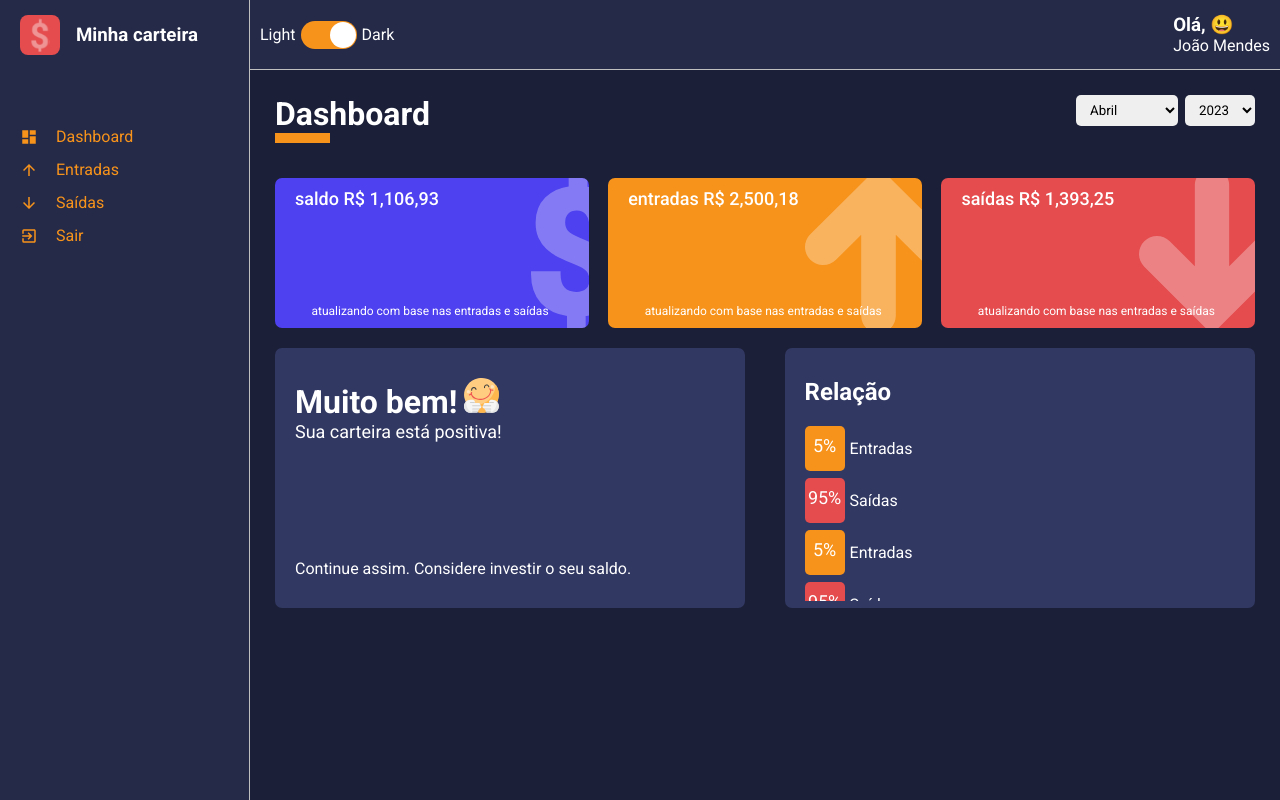
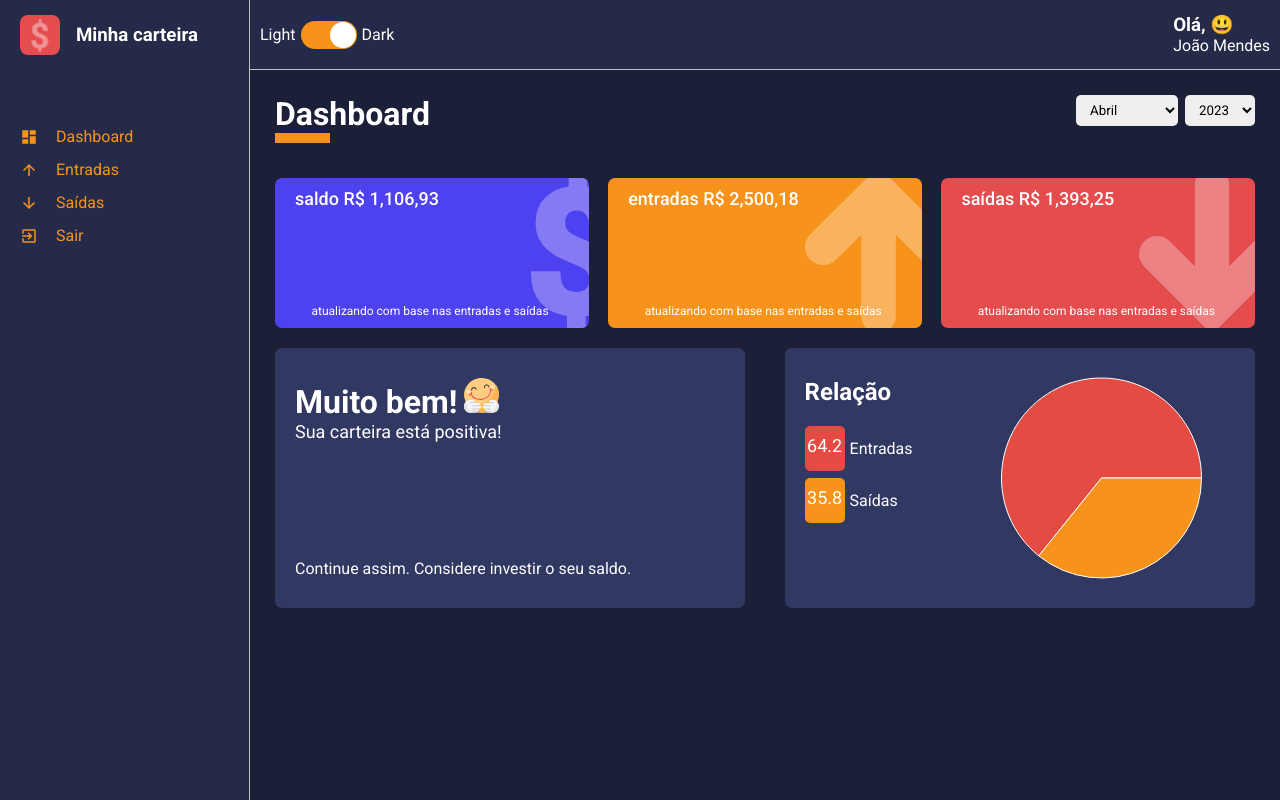
Before and after one commit to joaosmendess/DASHBOARD-FINANCE, a React (Vite) app: page /dashboard in a window 1280 px wide. Built offline with nearby package versions, Linux system fonts and the light colour scheme.

Commit message:
Carregando o gráfico de pizza com dados

```diff
--- a/src/components/Dashboard/index.tsx
+++ b/src/components/Dashboard/index.tsx
@@ -124,6 +124,39 @@
     }
   }, [totalBalance]);
 
+
+const relationExpensesVersusGains = useMemo(() => {
+
+  const total = totalGains + totalExpenses;
+
+  const percentGains = (totalGains / total) * 100
+  const percentExpenses = (totalExpenses / total) * 100
+
+  const data = [
+    {
+      name: "Entradas",
+      value : totalExpenses,
+      percent: Number(percentGains.toFixed(1)),
+      color: '#E44C43'
+    },
+
+    {
+      name: "Saídas",
+      value : totalExpenses,
+      percent:Number(percentExpenses.toFixed(1)),
+      color: '#F7931B'
+    },
+
+
+  ];
+
+  return data
+
+}, [totalGains, totalExpenses]);
+
+
+
+
   const handleMonthSelected = (month: string) => {
     try {
       const parseMonth = Number(month);
@@ -186,7 +219,7 @@
           footerText={message.footerText}
           icon={message.icon}
         />
-        <PieCharts/>
+        <PieCharts data ={ relationExpensesVersusGains}/>
       </Content>
     </Container>
   );
--- a/src/pages/PieChart/index.tsx
+++ b/src/pages/PieChart/index.tsx
@@ -1,60 +1,56 @@
-import React from 'react';
-import { Container, SideLeft,LegendContainer,Legend, SideRight } from './style';
+import React from "react";
+import {
+  Container,
+  SideLeft,
+  LegendContainer,
+  Legend,
+  SideRight,
+} from "./style";
 
-import {
-    PieChart,
-    Pie,
-    Cell,
-    ResponsiveContainer
-} from 'recharts'
+import { PieChart, Pie, Cell, ResponsiveContainer } from "recharts";
 
+interface IPieChartProps {
+    data: {
+name : string;
+value: number;
+percent:number;
+color:string;
+    }[];
+}
 
-
-
-const PieCharts: React.FC = () => (
-
+const PieCharts: React.FC <IPieChartProps> = ({data}) => (
   <Container>
     <SideLeft>
       <h2>Relação</h2>
       <LegendContainer>
-            <Legend color='#F7931B'>
-<div>5%</div>
-<span>Entradas</span>
+        {
+            data.map(indicator => (
+            <Legend key={indicator.name} color={indicator.color}>
+          <div>{indicator.percent}</div>
+          <span>{indicator.name} </span>
         </Legend>
-            <Legend color='#E44C4E'>
-<div>95%</div>
-<span>Saídas</span>
-            </Legend>  <Legend color='#F7931B'>
-<div>5%</div>
-<span>Entradas</span>
-            </Legend>
-            <Legend color='#E44C4E'>
-<div>95%</div>
-<span>Saídas</span>
-            </Legend>  <Legend color='#F7931B'>
-<div>5%</div>
-<span>Entradas</span>
-            </Legend>
-            <Legend color='#E44C4E'>
-<div>95%</div>
-<span>Saídas</span>
-            </Legend>  <Legend color='#F7931B'>
-<div>5%</div>
-<span>Entradas</span>
-            </Legend>
-            <Legend color='#E44C4E'>
-<div>95%</div>
-<span>Saídas</span>
-            </Legend>
+        ))
+        }
+
       </LegendContainer>
     </SideLeft>
 
     <SideRight>
+      <ResponsiveContainer>
+        <PieChart>
+            <Pie data={data} dataKey="percent">
+{
+data.map((indicator) =>(
+    <Cell key={indicator.name} fill={indicator.color}/>
+))
+
+}
+            </Pie>
+        </PieChart>
+      </ResponsiveContainer>
 
     </SideRight>
-
   </Container>
-
 );
 
 export default PieCharts;
--- a/src/pages/PieChart/style.ts
+++ b/src/pages/PieChart/style.ts
@@ -92,6 +92,9 @@
 
 export const SideRight = styled.main `
 
+display: flex;
+flex: 1;
+justify-content: center;
 
 
 
```
Lines whose indentation alone changed are shown as unchanged.
